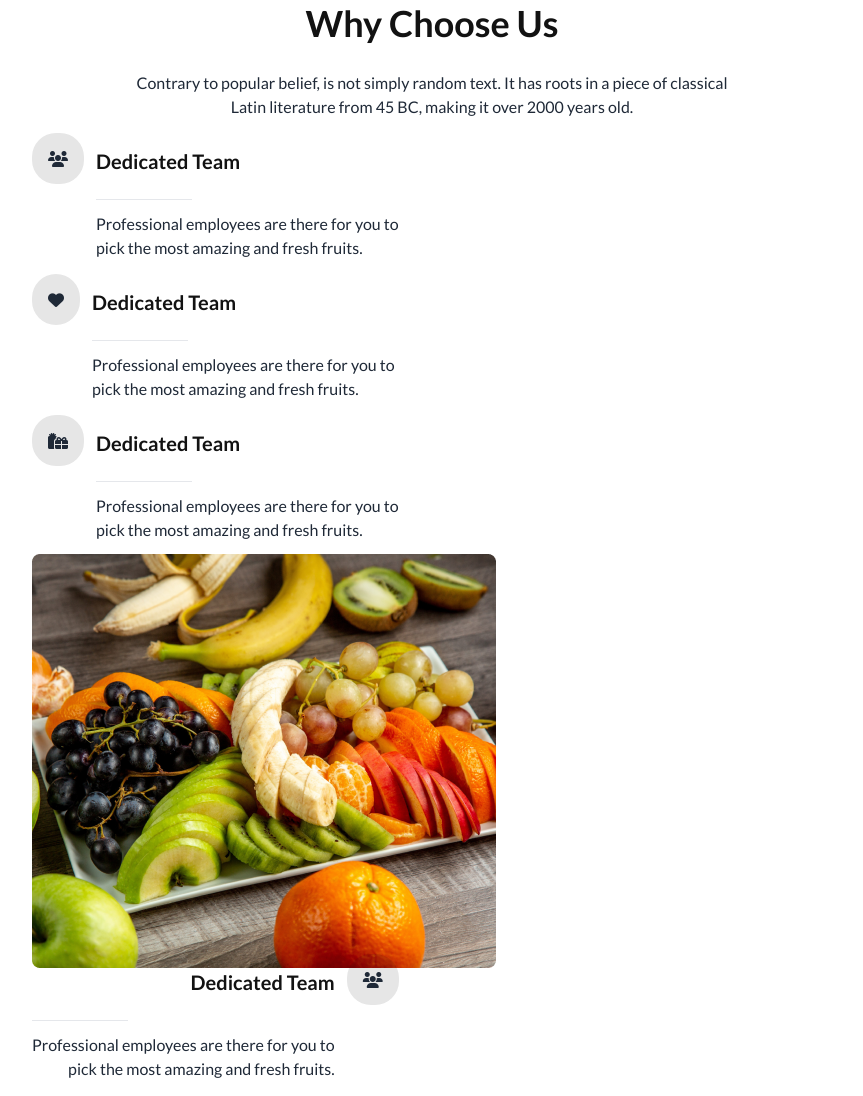
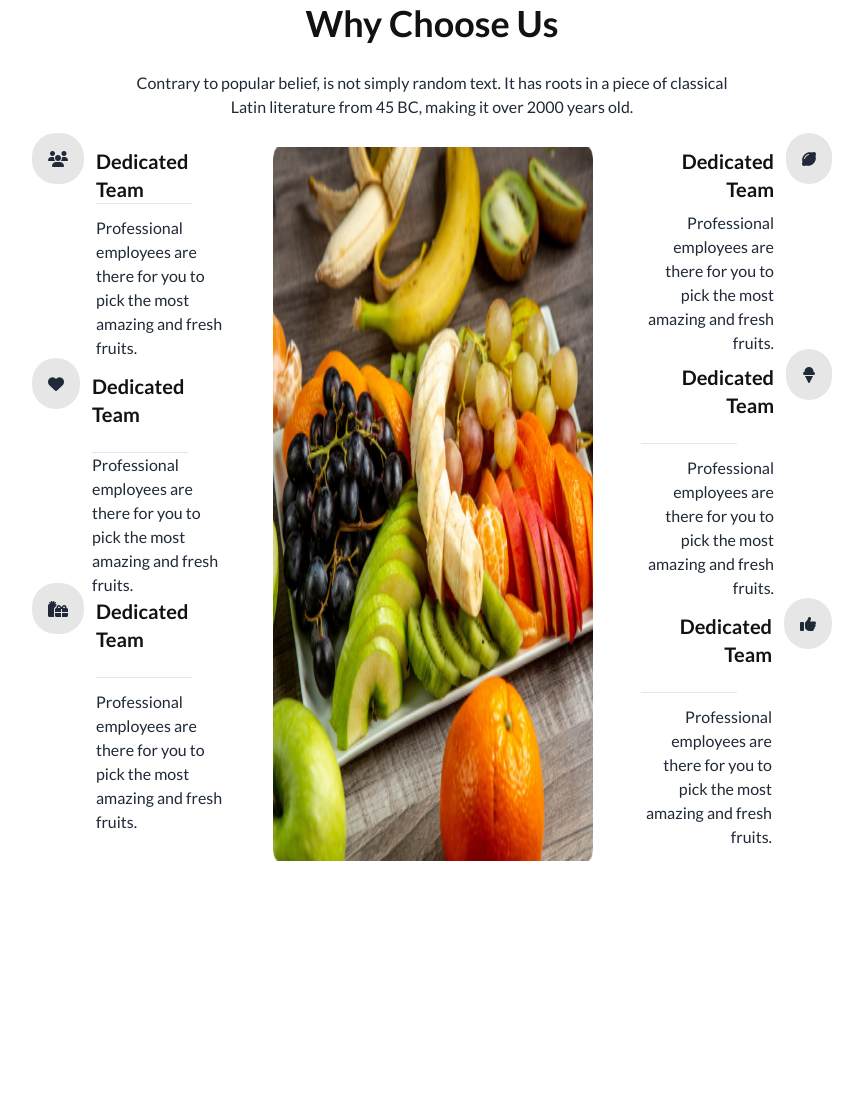
Before and after one commit to hridayroy19/B8-fruit-brust, a plain HTML site: page index.html in a window 1280 px wide. Shown: the part 1664-2760 px from the top of the page, without its empty margins (208-1071 px from the left). After the commit the page ends 2573 px from the top, so only its background shows below. Drawn offline with nearby package versions, Linux system fonts and the light colour scheme.

Commit message:
add Why Choose Us sectio

```diff
--- a/index.html
+++ b/index.html
@@ -288,25 +288,26 @@
                          Latin literature from 45 BC, making it over 2000 years old.</p>
                 </div>
 
+                <div class=" flex gap-12 ">
 <div>
 
-                    <div class="flex gap-3">
+    <div class=" flex  justify-center gap-3">
         <div class=" text-[blck] rounded-">
             <a class="p-4 rounded-3xl bg-[#1212121A]"  href=""> <i class="fa-solid fa-users"></i></a>
         </div>
 
        <div>
         <h3 class="text-xl font-extrabold text-[#121212]">Dedicated Team </h3>
-                        <br>
 
-                        <hr class="w-24 text-[#121212cc ]">
+
+        <hr class=" w-24 text-[#121212cc ]">
         <p class="font-medium py-3 "> Professional employees are there for you to <br>
              pick the most amazing and fresh fruits.</p>
        </div>
     </div>
 
 
-                    <div class="flex gap-3 py-4">
+    <div class="flex  gap-3 ">
         <div class=" text-[blck] rounded-">
             <a class="p-4 rounded-3xl bg-[#1212121A]"  href=""><i class="fa-solid fa-heart"></i></a>
         </div>
@@ -316,12 +317,12 @@
         <br>
 
         <hr class="w-24 text-[#121212cc ]">
-                        <p class="font-medium py-3 "> Professional employees are there for you to <br>
+        <p class="font-medium "> Professional employees are there for you to <br>
              pick the most amazing and fresh fruits.</p>
        </div>
     </div>
 
-                     <div class="flex gap-3">
+     <div class="flex  gap-3">
         <div class=" text-[blck] rounded-">
             <a class="p-4 rounded-3xl bg-[#1212121A]"  href=""> <i class="fa-solid fa-gifts"></i></a>
         </div>
@@ -335,21 +336,44 @@
              pick the most amazing and fresh fruits.</p>
        </div>
 
+    </div>
 
 
 
 </div>
                     <!-- image secton -->
 
-                    <img src="images/whychoose1.png" alt="">
-                </div>
+                    <img class="w-[320px] h-auto" src="images/whychoose1.png" alt="">
+
+
+
 <!-- Integrated Supplier secton -->
 
 
+
+<!-- sec -->
+
+<div>
+
+
     <div class="flex gap-3">
+        <div>
+            <h3 class="text-xl font-extrabold text-[#121212] text-end">Dedicated Team </h3>
+
+
+            <!-- <hr class="w-24 text-[#121212cc ] text-end"> -->
+            <p class="font-medium py-2 text-end"> Professional employees are there for you to <br>
+                 pick the most amazing and fresh fruits.</p>
+           </div>
+
+        <div class=" text-[blck] rounded-">
+            <a class="p-4 rounded-3xl bg-[#1212121A]"  href=""> <i class="fa-solid fa-lemon"></i></a>
+        </div>
+    </div>
 
 
 
+    <div class="flex gap-3">
         <div>
             <h3 class="text-xl font-extrabold text-[#121212] text-end">Dedicated Team </h3>
             <br>
@@ -360,14 +384,30 @@
            </div>
 
         <div class=" text-[blck] rounded-">
-        <a class="p-4 rounded-3xl bg-[#1212121A]"  href=""> <i class="fa-solid fa-users"></i></a>
+            <a class="p-4 rounded-3xl bg-[#1212121A]"  href=""><i class="fa-solid fa-ice-cream"></i></a>
+        </div>
     </div>
 
 
+    <div class="flex gap-3">
+        <div>
+            <h3 class="text-xl font-extrabold text-[#121212] text-end">Dedicated Team </h3>
+            <br>
 
+            <hr class="w-24 text-[#121212cc ] text-end">
+            <p class="font-medium  py-3 text-end"> Professional employees are there for you to <br>
+                 pick the most amazing and fresh fruits.</p>
+           </div>
+
+        <div class=" text-[blck] rounded-">
+            <a class="p-4 rounded-3xl bg-[#1212121A]"  href=""> <i class="fa-solid fa-thumbs-up"></i></a>
+        </div>
+    </div>
 
 
 </div>
+                </div>
+
 
             </section>
      </main>
```
Lines whose indentation alone changed are shown as unchanged.
